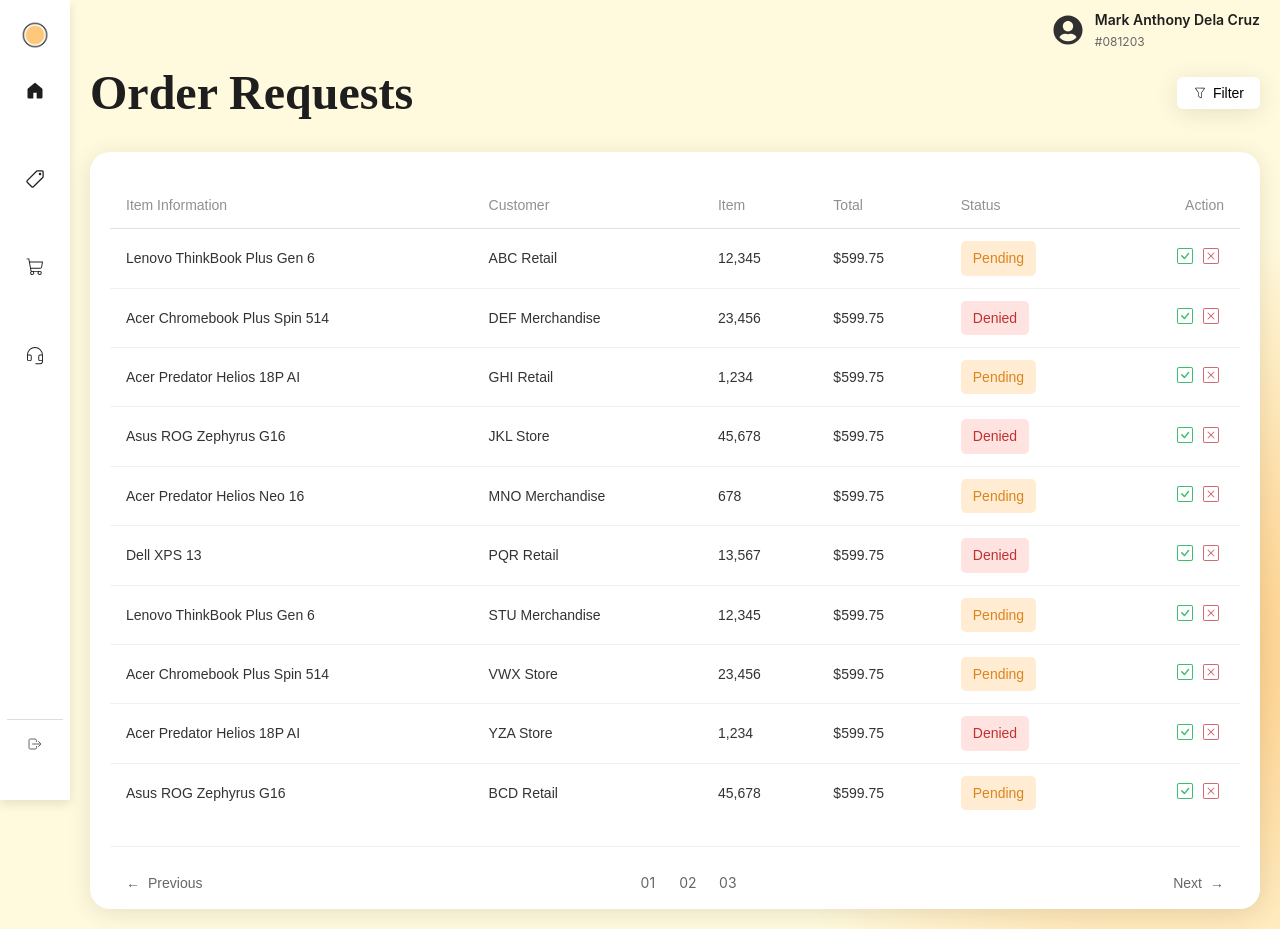
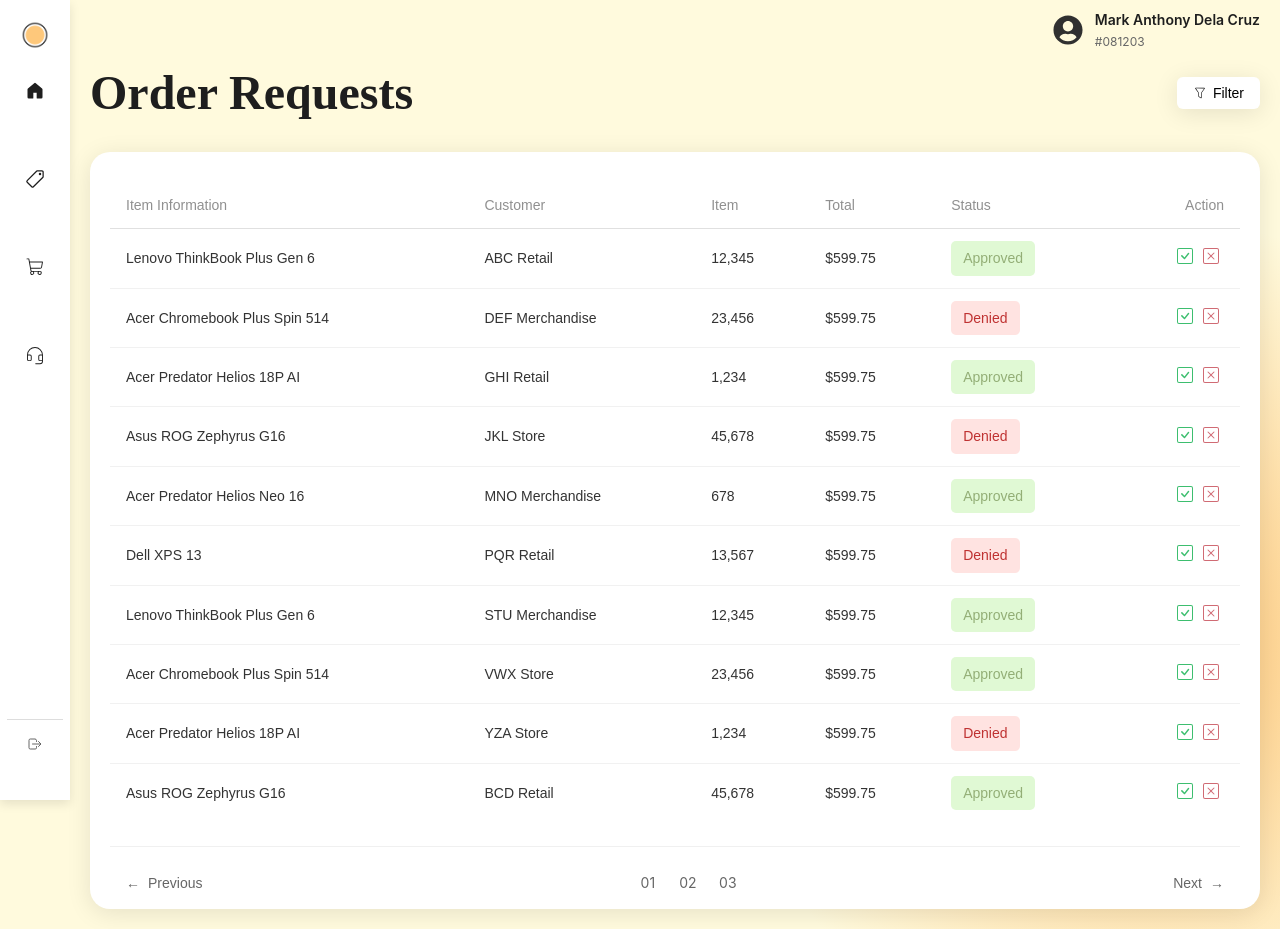
Before and after one commit to Kuroishin-beep/Black-Market-Inventory-System, a React (Vite) app in the folder b_market/: page /cart in a window 1280 px wide. Built offline with nearby package versions, Linux system fonts and the light colour scheme.

Commit message:
Update: team leader page

```diff
--- a/b_market/src/main.jsx
+++ b/b_market/src/main.jsx
@@ -10,11 +10,12 @@
 import ProductList from "./pages/ProductListPage.jsx";
 import ProcurementPage from "./pages/ProcurementPage.jsx";
 import CSRPage from "./pages/CSRPage.jsx";
+import TeamLeaderPage from "./pages/TeamLeaderPage.jsx";
 
 createRoot(document.getElementById("root")).render(
   <StrictMode>
     <BrowserRouter>
-      <CSRPage />
+      <TeamLeaderPage />
     </BrowserRouter>
   </StrictMode>
 );
--- a/b_market/src/pages/TeamLeaderPage.jsx
+++ b/b_market/src/pages/TeamLeaderPage.jsx
@@ -1,88 +1,92 @@
 import React, { useState } from "react";
 import Sidebar from "../components/SideBar";
 import "../styles/TeamLeader.css";
+import { FaUserCircle } from "react-icons/fa";
+import { CiFilter } from "react-icons/ci";
+import { BsCheckSquare } from "react-icons/bs";
+import { BsXSquare } from "react-icons/bs";
 
 const TeamLeaderPage = ({ userRole = "teamlead" }) => {
-  const [orders, setOrders] = useState([
+  const [orderRequests, setOrderRequests] = useState([
     {
-      id: "12345",
       itemInfo: "Lenovo ThinkBook Plus Gen 6",
       customer: "ABC Retail",
       item: "12,345",
       total: "$599.75",
-      status: "Pending Approval",
+      status: "approved",
+      id: 1,
     },
     {
-      id: "67890",
       itemInfo: "Acer Chromebook Plus Spin 514",
       customer: "DEF Merchandise",
       item: "23,456",
       total: "$599.75",
-      status: "Pending Approval",
+      status: "denied",
+      id: 2,
     },
     {
-      id: "12346",
       itemInfo: "Acer Predator Helios 18P AI",
       customer: "GHI Retail",
       item: "1,234",
       total: "$599.75",
-      status: "Approved",
+      status: "approved",
+      id: 3,
     },
     {
-      id: "67891",
       itemInfo: "Asus ROG Zephyrus G16",
       customer: "JKL Store",
       item: "45,678",
       total: "$599.75",
-      status: "Pending Approval",
+      status: "denied",
+      id: 4,
     },
     {
-      id: "12347",
       itemInfo: "Acer Predator Helios Neo 16",
       customer: "MNO Merchandise",
       item: "678",
       total: "$599.75",
-      status: "Pending Approval",
+      status: "approved",
+      id: 5,
     },
     {
-      id: "67892",
       itemInfo: "Dell XPS 13",
       customer: "PQR Retail",
       item: "13,567",
       total: "$599.75",
-      status: "Denied",
+      status: "denied",
+      id: 6,
     },
     {
-      id: "12348",
       itemInfo: "Lenovo ThinkBook Plus Gen 6",
       customer: "STU Merchandise",
       item: "12,345",
       total: "$599.75",
-      status: "Pending Approval",
+      status: "approved",
+      id: 7,
     },
     {
-      id: "67893",
       itemInfo: "Acer Chromebook Plus Spin 514",
       customer: "VWX Store",
       item: "23,456",
       total: "$599.75",
-      status: "Approved",
+      status: "approved",
+      id: 8,
     },
     {
-      id: "12349",
       itemInfo: "Acer Predator Helios 18P AI",
       customer: "YZA Store",
       item: "1,234",
       total: "$599.75",
-      status: "Pending Approval",
+      status: "denied",
+      id: 9,
     },
     {
-      id: "67894",
       itemInfo: "Asus ROG Zephyrus G16",
       customer: "BCD Retail",
       item: "45,678",
       total: "$599.75",
-      status: "Pending Approval",
+      status: "approved",
+      id: 10,
     },
   ]);
 
@@ -123,92 +127,111 @@
     }
   };
 
+  const handleSetStatus = (id, newStatus) => {
+    setOrderRequests((prev) =>
+      prev.map((o) => (o.id === id ? { ...o, status: newStatus } : o))
+    );
+  };
+
+  const capitalize = (s) => (s ? s.charAt(0).toUpperCase() + s.slice(1) : s);
+
   return (
-    <div className="teamlead-container">
+    <div className="team-container">
       <Sidebar userRole={userRole} />
-      <main className="teamlead-main">
-        <header className="teamlead-header">
-          <h1>Approvals - CSR Requests</h1>
-          <div className="header-actions">
-            <button className="filter-btn">
-              <span className="filter-icon">▲</span>
-              Filter
-            </button>
-          </div>
-          <div className="user-info">
-            <div className="user-avatar">
-              <span className="user-icon">👤</span>
-            </div>
+      <div className="team-content">
+        <header className="team-header">
+          <FaUserCircle className="user-pfp" />
           <div className="user-details">
-              <div className="user-name">Mark Anthony Dela Cruz</div>
-              <div className="user-id">#081203</div>
-            </div>
+            <span className="user-name">Mark Anthony Dela Cruz</span>
+            <span className="user-id">#081203</span>
           </div>
         </header>
 
-        <div className="teamlead-content">
-          <div className="orders-table">
-            <div className="table-header">
-              <div className="header-cell">Item Information</div>
-              <div className="header-cell">Customer</div>
-              <div className="header-cell">Item</div>
-              <div className="header-cell">Total</div>
-              <div className="header-cell">Action</div>
-            </div>
-
-            <div className="table-body">
-              {orders.map((order, index) => (
-                <div key={index} className="table-row">
-                  <div className="table-cell">{order.itemInfo}</div>
-                  <div className="table-cell">{order.customer}</div>
-                  <div className="table-cell">{order.item}</div>
-                  <div className="table-cell">{order.total}</div>
-                  <div className="table-cell">
-                    {order.status === "Pending Approval" ? (
-                      <div className="action-buttons">
-                        <button
-                          className="approve-btn"
-                          onClick={() => handleApprove(index)}
-                        >
-                          ✓
+        <main className="team-main">
+          <div className="team-main__header">
+            <h1 className="team-title">Order Requests</h1>
+            <div className="team-main__header--buttons">
+              <button className="team-main__filter">
+                <CiFilter className="team-icon filter" /> Filter
               </button>
-                        <button
-                          className="deny-btn"
-                          onClick={() => handleDeny(index)}
-                        >
-                          ✗
-                        </button>
-                      </div>
-                    ) : (
-                      <span
-                        className={`status-badge ${getStatusClass(
-                          order.status
-                        )}`}
-                      >
-                        {order.status}
-                      </span>
-                    )}
-                  </div>
-                </div>
-              ))}
             </div>
           </div>
 
+          <div className="team-table__main">
+            <table className="team-table">
+              <thead>
+                <tr>
+                  <th>Item Information</th>
+                  <th>Customer</th>
+                  <th>Item</th>
+                  <th>Total</th>
+                  <th>Status</th>
+                  <th className="last-column">Action</th>
+                </tr>
+              </thead>
+
+              <tbody>
+                {orderRequests.map((order) => (
+                  <tr key={order.id}>
+                    <td>{order.itemInfo}</td>
+                    <td>{order.customer}</td>
+                    <td>{order.item}</td>
+                    <td>{order.total}</td>
+
+                    <td>
+                      <span
+                        className={`status-badge ${
+                          order.status === "approved" ? "approved" : "denied"
+                        }`}
+                      >
+                        {capitalize(order.status)}
+                      </span>
+                    </td>
+
+                    <td className="last-column">
+                      <div className="action-icons">
+                        <button
+                          type="button"
+                          className="icon-btn approved"
+                          aria-label={`Set order ${order.id} approved`}
+                          onClick={() => handleSetStatus(order.id, "approved")}
+                        >
+                          <BsCheckSquare className="action-icon approve" />
+                        </button>
+
+                        <button
+                          type="button"
+                          className="icon-btn denied"
+                          aria-label={`Set order ${order.id} denied`}
+                          onClick={() => handleSetStatus(order.id, "denied")}
+                        >
+                          <BsXSquare className="action-icon reject" />
+                        </button>
+                      </div>
+                    </td>
+                  </tr>
+                ))}
+              </tbody>
+            </table>
+
             <div className="pagination">
-            <button className="pagination-btn" disabled>
-              ◀ Previous
+              <button className="pagination-btn">
+                <span>←</span> Previous
               </button>
+
               <div className="page-numbers">
                 <span className="page-number">01</span>
                 <span className="page-number">02</span>
-              <span className="page-number active">03</span>
-              <span className="page-dots">...</span>
-              <span className="page-number">20</span>
+                <span className="page-number">03</span>
               </div>
-            <button className="pagination-btn">Next ▶</button>
+
+              <button className="pagination-btn">
+                Next <span>→</span>
+              </button>
             </div>
           </div>
         </main>
+      </div>
     </div>
   );
 };
--- a/b_market/src/pages/WarehousePage.jsx
+++ b/b_market/src/pages/WarehousePage.jsx
@@ -1,5 +1,5 @@
 import React, { useState } from "react";
-import Sidebar from "../components/Sidebar";
+import Sidebar from "../components/SideBar";
 import "../styles/Warehouse.css";
 
 const WarehousePage = ({ userRole = "warehouse" }) => {
--- a/b_market/src/styles/TeamLeader.css
+++ b/b_market/src/styles/TeamLeader.css
@@ -1,205 +1,144 @@
-.teamlead-container {
+:root {
+  --color-primary-1: white;
+  --color-primary-2: #fefbea;
+  --color-accent-1: #fec87b;
+  --color-accent-2: #303030;
+
+  --font-heading: "Gloock", serif;
+  --font-body: "Poppins", sans-serif;
+
+  --font-size-heading-1: 28px;
+  --font-size-heading-2: 48px;
+}
+
+.team-container {
   display: flex;
   min-height: 100vh;
   background-color: #fffadd;
+  background: radial-gradient(
+    circle 45rem at 90% 70%,
+    var(--color-accent-1),
+    transparent 60%
+  );
 }
 
-.teamlead-main {
+.team-content {
+  display: flex;
+  flex-direction: column;
+  gap: 30px;
+  flex: 1;
+  margin-left: 70px;
+}
+
+.team-header {
+  position: absolute;
+  top: 0;
+  right: 0;
+  height: 60px;
+  display: flex;
+  justify-content: flex-end;
+  align-items: center;
+  padding: 0 20px;
+  background: transparent;
+  border-bottom: none;
+  z-index: 1000;
+  width: calc(100% - 240px);
+}
+
+.team-main {
   flex: 1;
   padding: 20px;
-  margin-left: 250px;
+  margin-top: 35px;
+  margin-left: 0;
 }
 
-.teamlead-header {
+.team-title {
+  font-family: var(--font-heading);
+  font-size: 48px;
+}
+
+.team-main__header {
   display: flex;
   justify-content: space-between;
   align-items: center;
-  margin-bottom: 30px;
-  position: relative;
+  margin-bottom: 20px;
 }
 
-.teamlead-header h1 {
-  font-size: 48px;
-  font-weight: 400;
-  color: #1e1e1e;
-  margin: 0;
-}
-
-.header-actions {
-  position: absolute;
-  left: 50%;
-  transform: translateX(-50%);
-}
-
-.filter-btn {
+.team-main__header--buttons {
   display: flex;
-  align-items: center;
-  gap: 8px;
-  padding: 8px 16px;
-  background: transparent;
-  border: 1px solid #ddd;
-  border-radius: 6px;
-  color: #666;
-  cursor: pointer;
-  transition: all 0.2s ease;
-}
-
-.filter-btn:hover {
-  background-color: #f8f8f8;
-}
-
-.filter-icon {
-  font-size: 12px;
-}
-
-.user-info {
-  display: flex;
-  align-items: center;
   gap: 12px;
 }
 
-.user-avatar {
-  width: 40px;
-  height: 40px;
-  border-radius: 50%;
-  background-color: #1e1e1e;
+.team-main__filter {
   display: flex;
   align-items: center;
-  justify-content: center;
+  gap: 6px;
+  padding: 8px 16px;
+  border: none;
+  border-radius: 6px;
+  font-size: 14px;
+  cursor: pointer;
+  background-color: white;
+  box-shadow: 0 4px 25px 0 rgba(0, 0, 0, 0.1);
 }
 
-.user-icon {
-  color: white;
-  font-size: 18px;
+.team-main__filter:hover {
+  background: #f8f4f4;
+  transform: translateY(-1px);
 }
 
-.user-details {
+.table-actions {
   display: flex;
-  flex-direction: column;
+  justify-content: flex-end;
+  margin-bottom: 20px;
 }
 
-.user-name {
-  font-size: 14px;
-  font-weight: 600;
-  color: #1e1e1e;
+.team-table__main {
+  background-color: white;
+  padding: 10px 20px;
+  border-radius: 20px;
+  box-shadow: 0 4px 25px 0 rgba(0, 0, 0, 0.1);
 }
 
-.user-id {
-  font-size: 12px;
-  color: #666;
+.team-table {
+  width: 100%;
+  border-collapse: collapse;
+  margin-bottom: 24px;
+  font-family: var(--font-body);
 }
 
-.teamlead-content {
-  background: white;
-  border-radius: 12px;
-  padding: 24px;
-  box-shadow: 0 2px 4px rgba(0, 0, 0, 0.1);
+/* .team-table thead {
+  background-color: var(--color-primary-2);
+} */
+
+.team-table th {
+  font-size: 14px;
+  color: #666;
+  font-weight: 400;
+  text-align: left;
+  padding: 12px 16px;
 }
 
-.orders-table {
-  width: 100%;
-  margin-bottom: 24px;
+.team-table td {
+  font-size: 14px;
+  color: #1e1e1e;
+  padding: 12px 16px;
+  border-bottom: 1px solid #f0f0f0;
 }
 
-.table-header {
-  display: grid;
-  grid-template-columns: 2fr 1.2fr 1fr 1fr 1fr;
-  gap: 16px;
-  padding: 12px 0;
-  border-bottom: 1px solid #f0f0f0;
-  margin-bottom: 8px;
+.team-table th.last-column {
+  text-align: right;
 }
 
-.header-cell {
-  font-size: 14px;
-  color: #666;
-  font-weight: 500;
-}
-
-.table-body {
-  display: flex;
-  flex-direction: column;
-}
-
-.table-row {
-  display: grid;
-  grid-template-columns: 2fr 1.2fr 1fr 1fr 1fr;
-  gap: 16px;
-  padding: 16px 0;
-  border-bottom: 1px solid #f8f8f8;
-  align-items: center;
-}
-
-.table-row:last-child {
+.team-table tr:last-child td {
   border-bottom: none;
 }
 
-.table-cell {
-  font-size: 14px;
-  color: #1e1e1e;
+td:last-child {
+  text-align: right;
 }
 
-.action-buttons {
-  display: flex;
-  gap: 8px;
-}
-
-.approve-btn, .deny-btn {
-  width: 32px;
-  height: 32px;
-  border: none;
-  border-radius: 6px;
-  cursor: pointer;
-  font-size: 16px;
-  font-weight: bold;
-  transition: all 0.2s ease;
-  display: flex;
-  align-items: center;
-  justify-content: center;
-}
-
-.approve-btn {
-  background-color: #dcfce7;
-  color: #16a34a;
-}
-
-.approve-btn:hover {
-  background-color: #bbf7d0;
-}
-
-.deny-btn {
-  background-color: #fee2e2;
-  color: #dc2626;
-}
-
-.deny-btn:hover {
-  background-color: #fecaca;
-}
-
-.status-badge {
-  display: inline-block;
-  padding: 4px 12px;
-  border-radius: 20px;
-  font-size: 12px;
-  font-weight: 500;
-  text-align: center;
-}
-
-.status-badge.approved {
-  background-color: #dcfce7;
-  color: #16a34a;
-}
-
-.status-badge.denied {
-  background-color: #fee2e2;
-  color: #dc2626;
-}
-
-.status-badge.pending {
-  background-color: #fef3c7;
-  color: #d97706;
-}
-
+/* Pagination */
 .pagination {
   display: flex;
   align-items: center;
@@ -248,60 +187,47 @@
   transition: all 0.2s ease;
 }
 
-.page-number.active {
+.page-number:focus {
   background-color: #f7b567;
   color: white;
 }
 
-.page-number:hover:not(.active) {
-  background-color: #f0f0f0;
+.pagination-btn:hover,
+.page-number:hover {
+  background-color: var(--color-primary-2);
 }
 
-.page-dots {
-  color: #666;
+.status-badge {
+  display: inline-block;
+  text-align: right;
+  padding: 6px 12px;
+  border-radius: 5px;
+  font-weight: 500;
   font-size: 14px;
 }
 
-@media (max-width: 768px) {
-  .teamlead-main {
-    margin-left: 0;
-    padding: 15px;
-  }
+.status-badge.approved {
+  color: #88a668;
+  background-color: #ddf9d0;
+}
 
-  .teamlead-header {
-    flex-direction: column;
-    gap: 16px;
-    align-items: flex-start;
-  }
+.status-badge.denied {
+  color: #b91c1c;
+  background-color: #ffe1de;
+}
 
-  .teamlead-header h1 {
-    font-size: 32px;
-  }
+.icon-btn {
+  background-color: transparent;
+  border: none;
+  padding: 5px;
+  font-size: 1rem;
+  cursor: pointer;
+}
 
-  .header-actions {
-    position: static;
-    transform: none;
-  }
+.icon-btn.approved {
+  color: #29b860;
+}
 
-  .table-header,
-  .table-row {
-    grid-template-columns: 1fr;
-    gap: 8px;
-  }
-
-  .header-cell {
-    display: none;
-  }
-
-  .table-cell {
-    display: flex;
-    justify-content: space-between;
-    align-items: center;
-    padding: 8px 0;
-  }
-
-  .pagination {
-    flex-direction: column;
-    gap: 16px;
-  }
+.icon-btn.denied {
+  color: #cc5b66;
 }
```
Also changed, not shown: b_market/src/pages/CSRPage.jsx (+0 -93 lines). Lines whose indentation alone changed are shown as unchanged.
